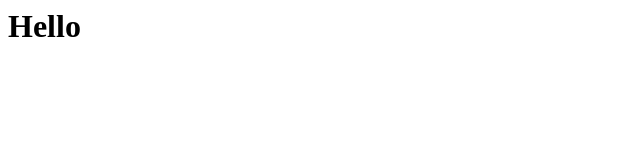
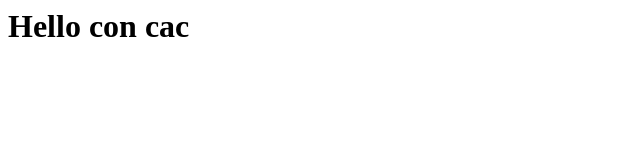
Before and after one commit to dinhhoatran/test, a plain HTML site: page Index.html in a window 1280 px wide. Shown: the whole page, without its empty margins (0-640 px from the left). Drawn offline with Linux system fonts and the light colour scheme.

Commit message:
Update Index.html

```diff
--- a/Index.html
+++ b/Index.html
@@ -1 +1 @@
-<h1>Hello</h1>
+<h1>Hello con cac</h1>
```
